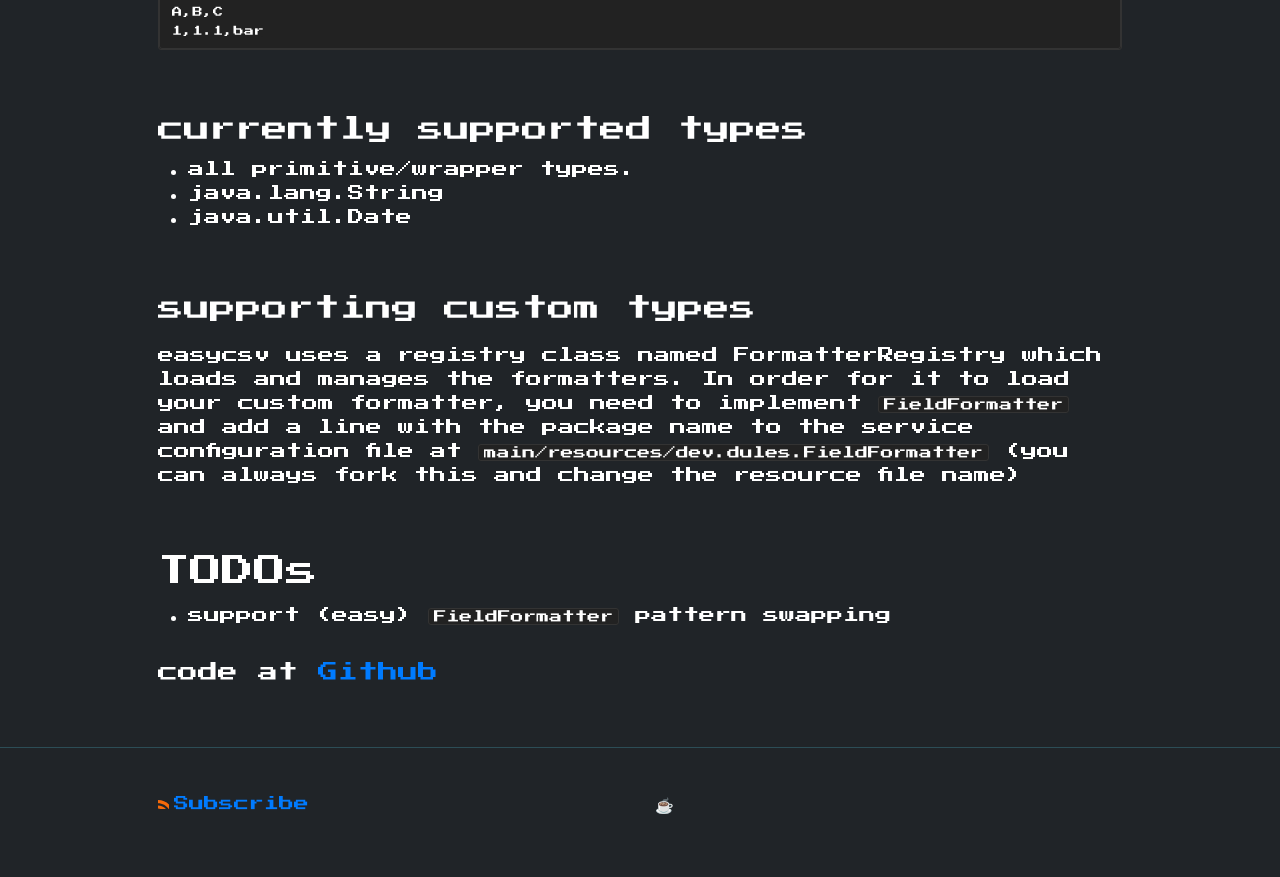
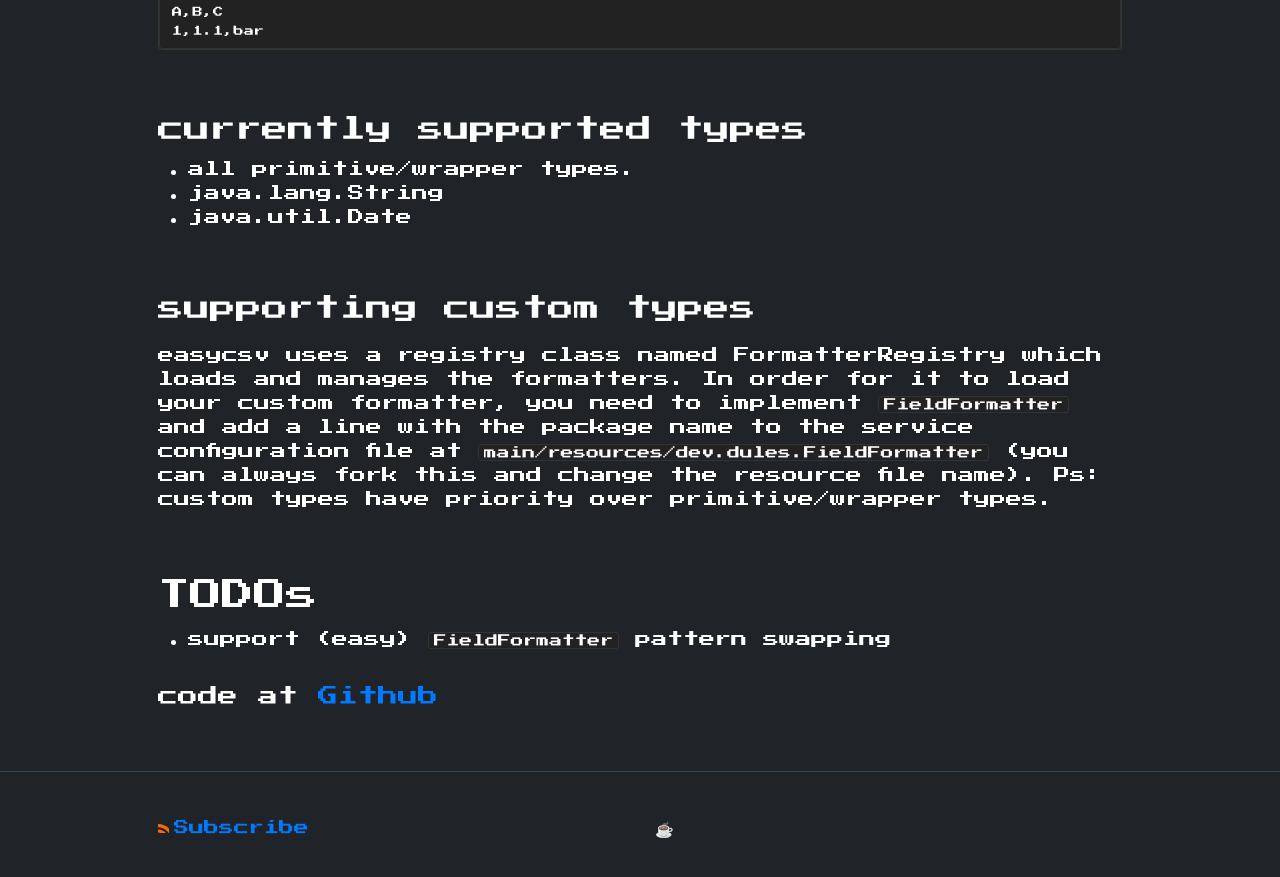
Before and after one commit to kelvindules/kelvindules.github.io, a Jekyll site: the page built from _posts/2020-04-10-easycsv.markdown, in a window 1280 px wide and 900 px high, scrolled down 679 px. Shown: the top 877 px of the window. Built offline with Jekyll 4.4.1, drawn with Linux system fonts in a browser that asks for light colours.

Commit message:
explains that custom types formatters have priority over primitive/wrapper ones

```diff
--- a/_posts/2020-04-10-easycsv.markdown
+++ b/_posts/2020-04-10-easycsv.markdown
@@ -36,7 +36,7 @@ A,B,C
 ### supporting custom types
 
 easycsv uses a registry class named FormatterRegistry which loads and manages the formatters. In order for it to load your custom formatter,
-you need to implement `FieldFormatter` and add a line with the package name to the service configuration file at `main/resources/dev.dules.FieldFormatter` (you can always fork this and change the resource file name)
+you need to implement `FieldFormatter` and add a line with the package name to the service configuration file at `main/resources/dev.dules.FieldFormatter` (you can always fork this and change the resource file name). Ps: custom types have priority over primitive/wrapper types.
 
 ## TODOs
 
```
